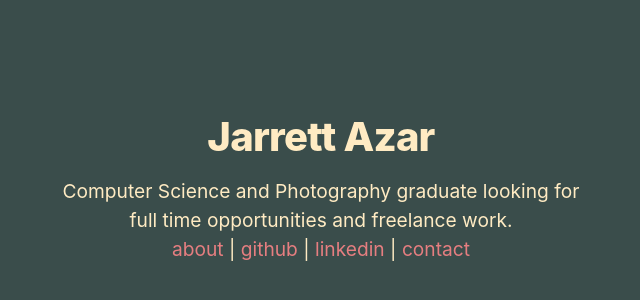
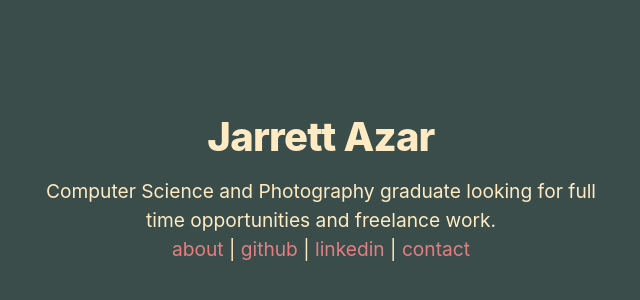
Before and after one commit to JarrettAzar/nextjs-blog, a Next.js app: page / in a window 1280 px wide. Shown: the part 268-568 px from the top of the page, without its empty margins (319-959 px from the left). Built offline with nearby package versions, Linux system fonts and the light colour scheme.

Commit message:
Update layout.module.css

```diff
--- a/components/layout.module.css
+++ b/components/layout.module.css
@@ -1,6 +1,6 @@
 .container {
   max-width: 36rem;
-  padding: 0 1rem;
+  padding: 0;
   margin: 3rem auto 6rem;
   position: absolute;
   top: 50%;
```
